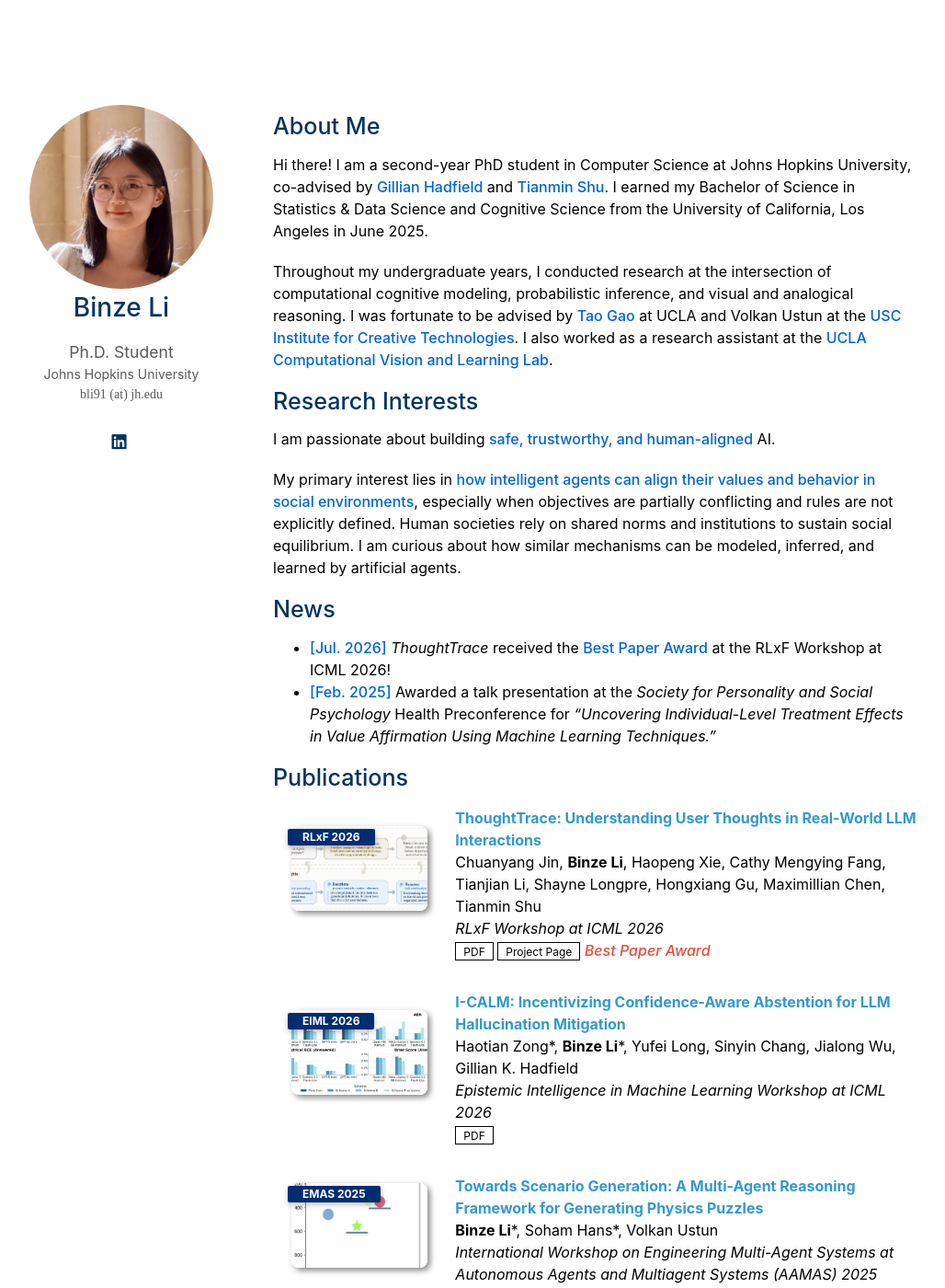
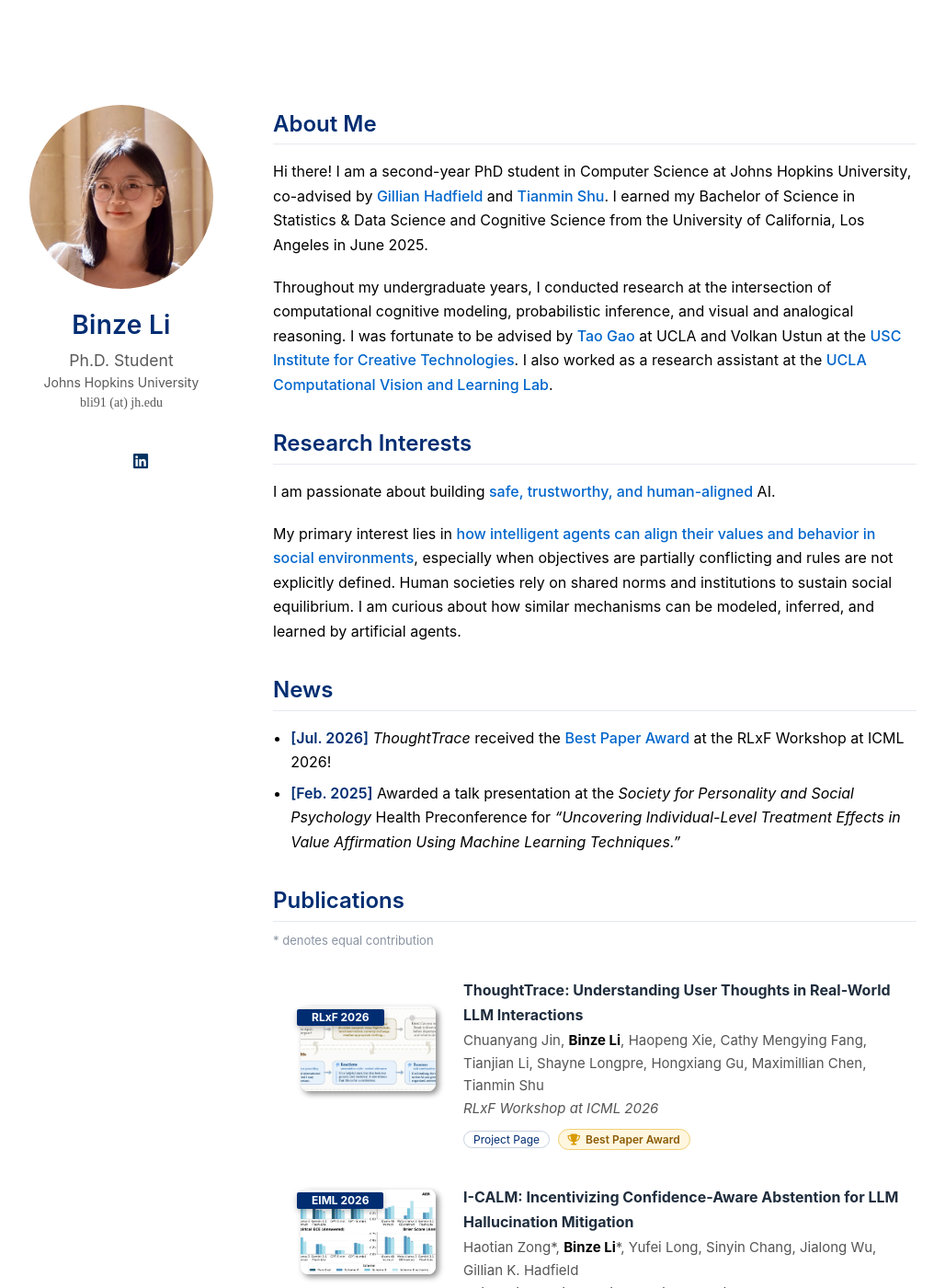
Before and after one commit to binzeli/binzeli.github.io, a Jekyll site: the page built from index.md, in a window 1280 px wide and 1400 px high. Shown: the whole window at 92% size, without its empty margins (148-1176 px from the left). Built offline with Jekyll 4.4.1, drawn with Linux system fonts in a browser that asks for light colours; a style sheet for code colours, icons or effects is not loaded; our own code applies the rules of GitHub Pages for plain Markdown files.

Commit message:
Polish site styling, add Google Scholar link, fix SEO metadata
- Restyle headings, links, news dates, and publication cards
- Show award as a badge; drop PDF buttons (titles link to PDFs)
- Add equal-contribution note
- Replace theme demo SEO description/keywords/canonical

Co-Authored-By: Claude Opus 5.5 <noreply@anthropic.com>

```diff
--- a/_config.yml
+++ b/_config.yml
@@ -6,13 +6,13 @@ email: bli91 (at) jh.edu
 
 # Search Engine Optimization (SEO)
 # The following information is used to improve the website traffic from search engines, e.g., Google.
-keywords: minimal light
-description: The Minimal Light is a simple and elegant jekyll theme for academic personal homepage.
-canonical: https://minimal-light-theme.yliu.me/
+keywords: Binze Li, Johns Hopkins University, normative competence, multi-agent systems, AI alignment, social and normative reasoning, human-AI collaboration, human-robot collaboration, social learning and adaptation
+description: Binze Li is a Ph.D. student in Computer Science at Johns Hopkins University working on safe, trustworthy, and human-aligned AI.
+canonical: https://binzeli.github.io/
 
 # Links
 # If you don't need one of them, you may delete the corresponding line.
-# google_scholar: https://scholar.google.com/
+google_scholar: https://scholar.google.com/citations?hl=en&user=L67kkPEAAAAJ
 # cv_link: assets/files/curriculum_vitae.pdf
 # github_link: https://github.com/
 linkedin: https://www.linkedin.com/in/binze-li-827939180/
--- a/_includes/publications.md
+++ b/_includes/publications.md
@@ -1,4 +1,5 @@
-<h2 id="publications" style="margin: 2px 0px -15px;">Publications</h2>
+<h2 id="publications">Publications</h2>
+<p class="pub-note">* denotes equal contribution</p>
 
 <div class="publications">
 <ol class="bibliography">
@@ -9,7 +10,7 @@
 <div class="pub-row">
   <div class="col-sm-3 abbr" style="position: relative;padding-right: 15px;padding-left: 15px;">
     {% if link.image %}
-    <img src="{{ link.image }}" class="teaser img-fluid z-depth-1" style="width=100;height=40%">
+    <img src="{{ link.image }}" class="teaser img-fluid z-depth-1">
     {% if link.conference_short %}
     <abbr class="badge">{{ link.conference_short }}</abbr>
     {% endif %}
@@ -21,9 +22,6 @@
       <div class="periodical"><em>{{ link.conference }}</em>
       </div>
     <div class="links">
-      {% if link.pdf %}
-      <a href="{{ link.pdf }}" class="btn btn-sm z-depth-0" role="button" target="_blank" style="font-size:12px;">PDF</a>
-      {% endif %}
       {% if link.code %}
       <a href="{{ link.code }}" class="btn btn-sm z-depth-0" role="button" target="_blank" style="font-size:12px;">Code</a>
       {% endif %}
@@ -34,7 +32,7 @@
       <a href="{{ link.bibtex }}" class="btn btn-sm z-depth-0" role="button" target="_blank" style="font-size:12px;">BibTex</a>
       {% endif %}
       {% if link.notes %}
-      <strong> <i style="color:#e74d3c">{{ link.notes }}</i></strong>
+      <span class="award-badge"><i class="fas fa-trophy"></i> {{ link.notes }}</span>
       {% endif %}
       {% if link.others %}
       {{ link.others }}
@@ -43,7 +41,6 @@
   </div>
 </div>
 </li>
-<br>
 
 {% endfor %}
 
--- a/assets/css/style-no-dark-mode.scss
+++ b/assets/css/style-no-dark-mode.scss
@@ -2,3 +2,68 @@
 ---
 
 @import "minimal-light-no-dark-mode";
+
+// ---------- Custom polish ----------
+$accent: #002D72;   // JHU navy
+$link: #1a6fb5;
+$rule: #e6e9ef;
+
+a { color: $link; transition: color .15s ease; }
+a:hover { color: $accent; }
+
+header h1 { color: $accent; font-weight: 600; letter-spacing: .3px; margin-top: 1.2rem; margin-bottom: 10px; }
+
+section { line-height: 1.65; }
+section h2 {
+  color: $accent;
+  font-weight: 600;
+  font-size: 150%;
+  margin: 2.4rem 0 1rem;
+  padding-bottom: 8px;
+  border-bottom: 1px solid $rule;
+}
+section > h2:first-child { margin-top: 0; }
+section ul { padding-left: 1.2em; }
+section ul li { margin-bottom: .45rem; }
+section ul li > strong:first-child { color: $accent; font-weight: 600; }
+
+// Publications
+.pub-note { color: #8a94a3; font-size: 13px; margin: -6px 0 0; }
+.publications { margin-top: 1rem !important; }
+.publications ol.bibliography li {
+  padding: 14px 10px;
+  margin-bottom: 10px !important;
+  border-radius: 10px;
+  transition: background-color .2s ease;
+}
+.publications ol.bibliography li:hover { background-color: #f5f8fc; }
+.publications ol.bibliography li .title { margin-bottom: 3px; }
+.publications ol.bibliography li .title a { color: #1f2d3d; }
+.publications ol.bibliography li .title a:hover { color: $accent; }
+.publications ol.bibliography li .author { color: #555; font-size: 15px; }
+.publications ol.bibliography li .periodical { color: #555; font-size: 15px; margin-bottom: 6px; }
+.publications ol.bibliography li .links a.btn {
+  color: $accent !important;
+  border: 1px solid #c9d3e0 !important;
+  border-radius: 999px;
+  padding: 1px 10px !important;
+  margin-right: 4px;
+  transition: all .15s ease;
+}
+.publications ol.bibliography li .links a.btn:hover {
+  background-color: $accent;
+  border-color: $accent !important;
+  color: #fff !important;
+}
+.award-badge {
+  display: inline-block;
+  padding: 1px 10px;
+  font-size: 12px;
+  font-weight: 600;
+  color: #8a5a00;
+  background-color: #fff6df;
+  border: 1px solid #f1cf73;
+  border-radius: 999px;
+  vertical-align: middle;
+}
+.award-badge i { color: #d99a00; margin-right: 3px; }
```
